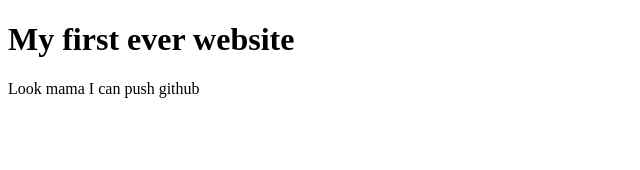
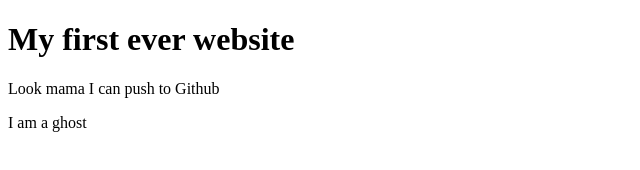
Before and after one commit to Sajib1021993/my--first-website, a plain HTML site: page index.html in a window 1280 px wide. Shown: the whole page, without its empty margins (0-640 px from the left). Drawn offline with Linux system fonts and the light colour scheme.

Commit message:
ghost added

```diff
--- a/index.html
+++ b/index.html
@@ -8,6 +8,7 @@
 </head>
 <body>
     <h1>My first ever website</h1>
-    <p>Look mama I can push github</p>
+    <p>Look mama I can push to Github</p>
+    <p>I am a ghost</p>
 </body>
 </html>
```
